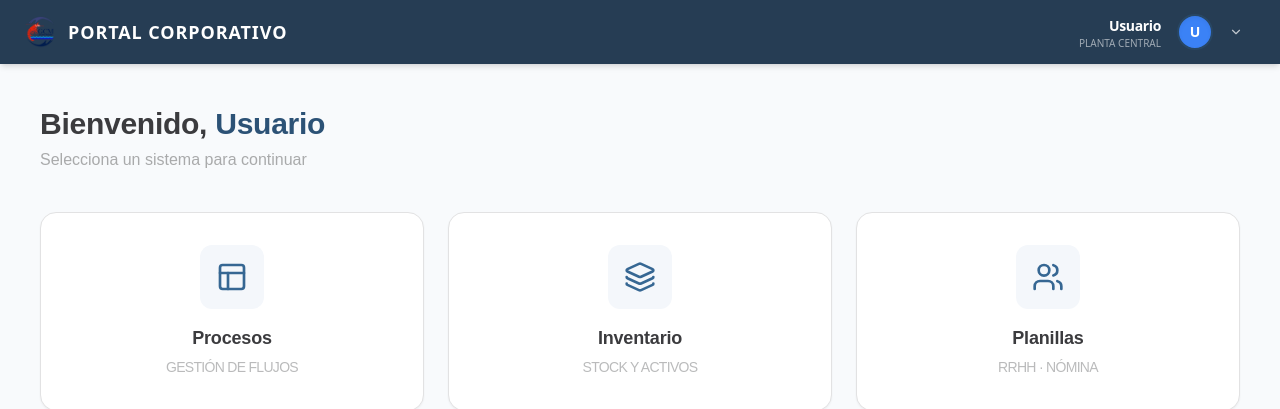
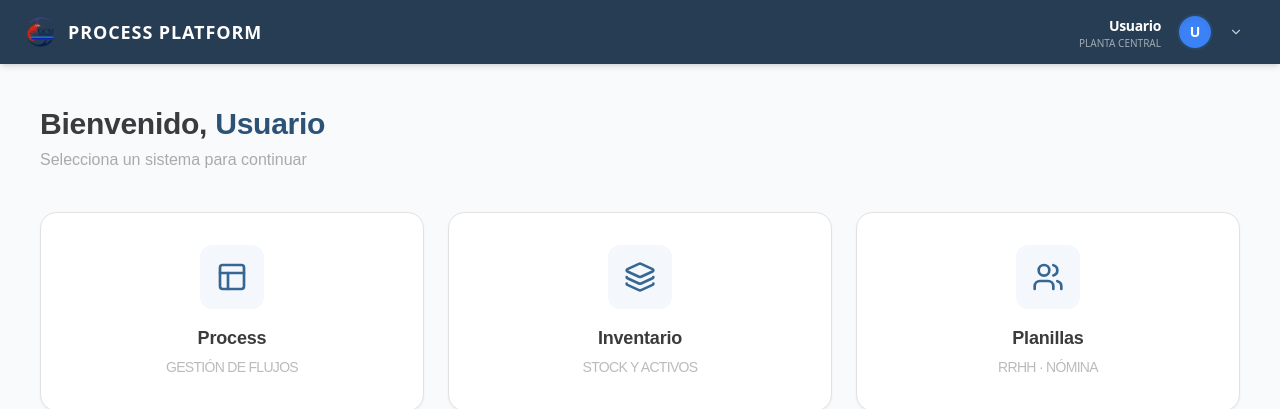
Before and after one commit to gcmNovaDev/gcm-plataform-client, a Next.js app: page /plataform-process/dashboard in a window 1280 px wide. Shown: the top 409 px of the page. Built offline with nearby package versions, Linux system fonts and the light colour scheme; no server answers.

Commit message:
FIX: GCM-2 Dashboard minor changes

```diff
--- a/src/app/(routes)/plataform-process/dashboard/components/DashboardSection.tsx
+++ b/src/app/(routes)/plataform-process/dashboard/components/DashboardSection.tsx
@@ -8,7 +8,7 @@ import { useAuthStore } from "@/gcm-plataform/components/store/authStore";
 import { Sistema } from "../../Auth/api/types/auth.types";
 
 const mockSistemas: Sistema[] = [
-  { id: 1, nombre: "Procesos", descripcion: "Gestión de flujos", icono: "Layout" },
+  { id: 1, nombre: "Process", descripcion: "Gestión de flujos", icono: "Layout", url: "http://10.0.0.231:8080/" },
   { id: 2, nombre: "Inventario", descripcion: "Stock y activos", icono: "Layers" },
   { id: 3, nombre: "Planillas", descripcion: "RRHH · nómina", icono: "Users" },
   { id: 4, nombre: "Enfermería", descripcion: "Salud · registros", icono: "Activity" },
@@ -46,7 +46,9 @@ const DashboardSection: React.FC = () => {
               icono={sistema.icono}
               esProximamente={sistema.esProximamente}
               onClick={() => {
-                if (!sistema.esProximamente) {
+                if (sistema.url) {
+                  window.location.assign(sistema.url);
+                } else if (!sistema.esProximamente) {
                   console.log(`Redirecting to ${sistema.nombre}...`);
                 }
               }}
--- a/src/app/layout.tsx
+++ b/src/app/layout.tsx
@@ -13,8 +13,11 @@ const geistMono = Geist_Mono({
 });
 
 export const metadata: Metadata = {
-  title: "Create Next App",
-  description: "Generated by create next app",
+  title: "Process Platform",
+  description: "Process Platform",
+  icons: {
+    icon: "/Logo/GCM_Mesa_De_Trabajo1.png",
+  },
 };
 
 export default function RootLayout({
--- a/src/gcm-plataform/components/ui/Navbar.tsx
+++ b/src/gcm-plataform/components/ui/Navbar.tsx
@@ -46,7 +46,7 @@ const Navbar: React.FC<NavbarProps> = ({ showBack = false, onBack }) => {
       <div className="flex items-center gap-3">
         <Logo width={32} height={32} className="!justify-start" />
         <span className="text-white font-bold text-lg hidden md:block uppercase tracking-wider">
-          Portal corporativo
+          Process Platform
         </span>
       </div>
 
```
